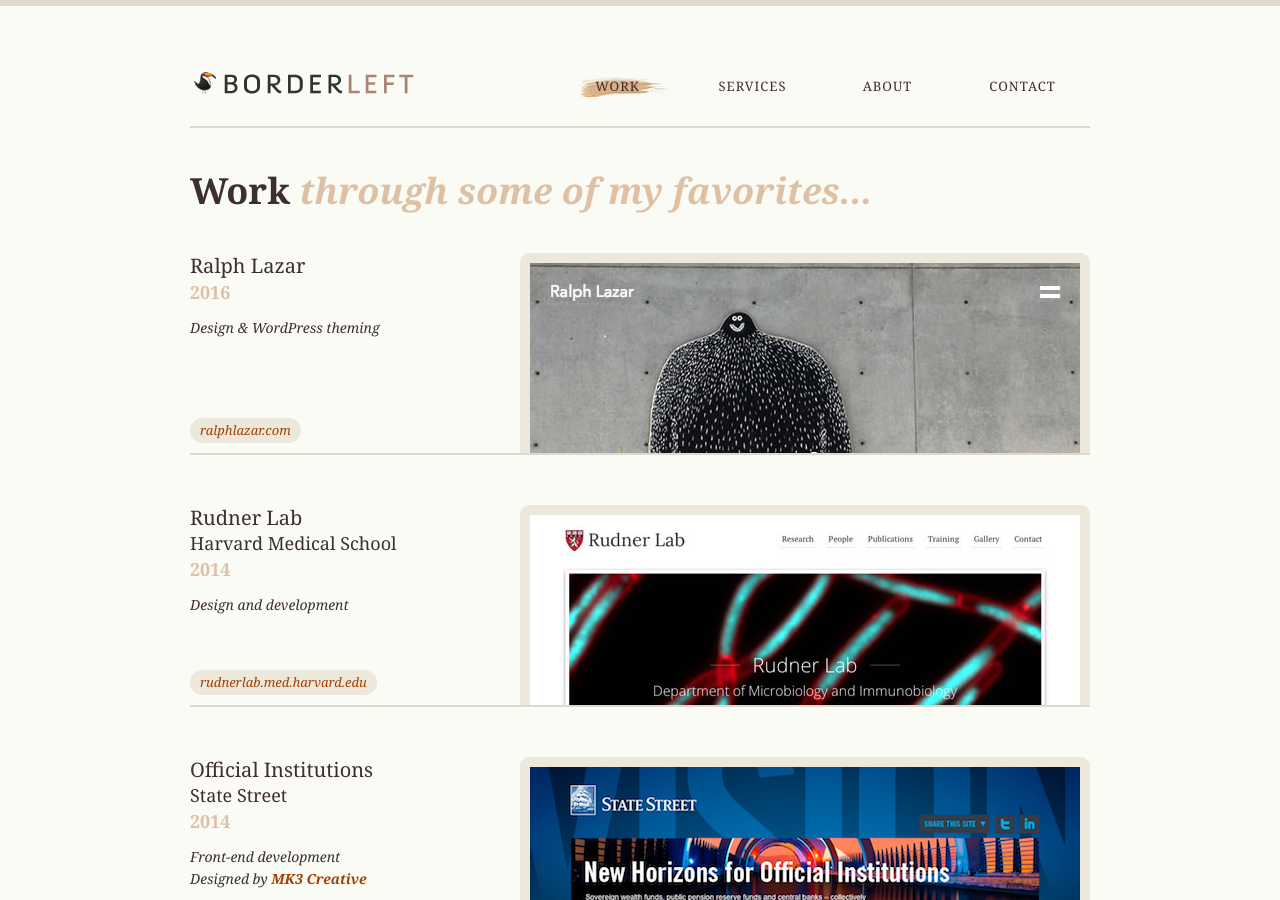
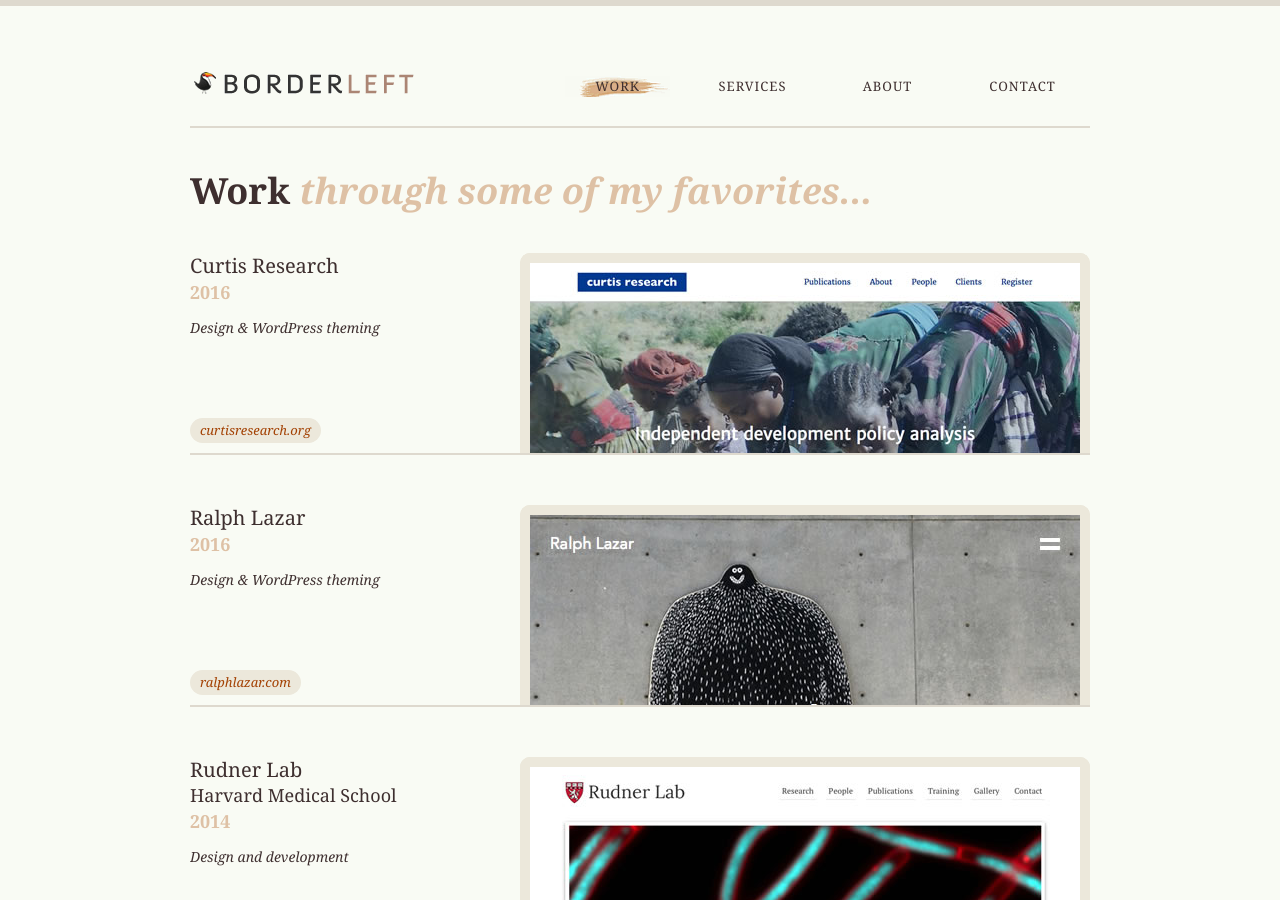
Before and after one commit to borderleft/borderleft.github.io, a Jekyll site: the page built from work/index.html, in a window 1280 px wide and 900 px high. Built offline with Jekyll 4.4.1, drawn with Linux system fonts in a browser that asks for light colours.

Commit message:
Update work

```diff
--- a/index.html
+++ b/index.html
@@ -17,8 +17,8 @@
     <li>
         <h2>Recent work</h2>
         <p>
-            <a href="http://rudnerlab.med.harvard.edu/">Rudner Lab</a> - Harvard Medical School<br>
-            <a href="http://statestreet.com/vision/officialinstitutions/">Official Institutions</a> - State Street
+            <a href="http://curtisresearch.org/">Curtis Research</a> - Independent development policy analysis<br>
+            <a href="http://rudnerlab.med.harvard.edu/">Rudner Lab</a> - Harvard Medical School
         </p>
     </li>
     <li>
--- a/work/index.html
+++ b/work/index.html
@@ -7,6 +7,17 @@
 <h1>Work <em>through some of my favorites...</em></h1>
 
 <ul class="projects">
+    <li>
+        <div class="image">
+            <a href="http://curtisresearch.org/"><img src="/assets/img/work/curtis-1.jpg" alt=""></a>
+        </div>
+        <div class="info">
+            <h2>Curtis Research</h2>
+            <p class="year">2016</p>
+            <p class="meta">Design &amp; WordPress theming</p>
+            <p class="link"><a href="http://curtisresearch.org/"><span>curtisresearch.org</span></a></p>
+        </div>
+    </li>
     <li>
         <div class="image">
             <a href="http://ralphlazar.com/"><img src="/assets/img/work/ralphlazar-1.jpg" alt=""></a>
```
Also changed, not shown: assets/img/work/curtis-1.jpg (added).
